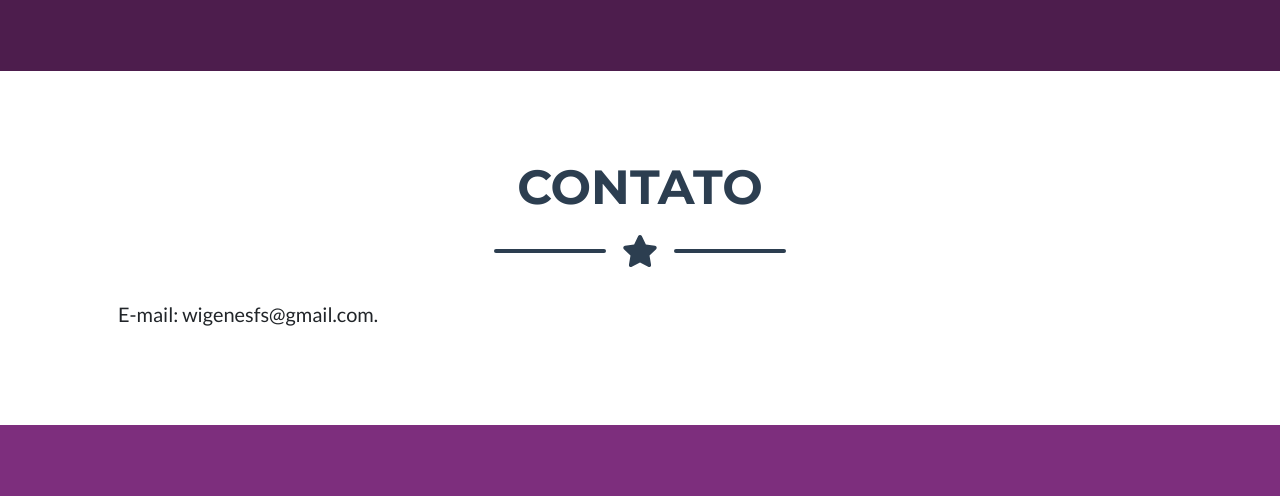
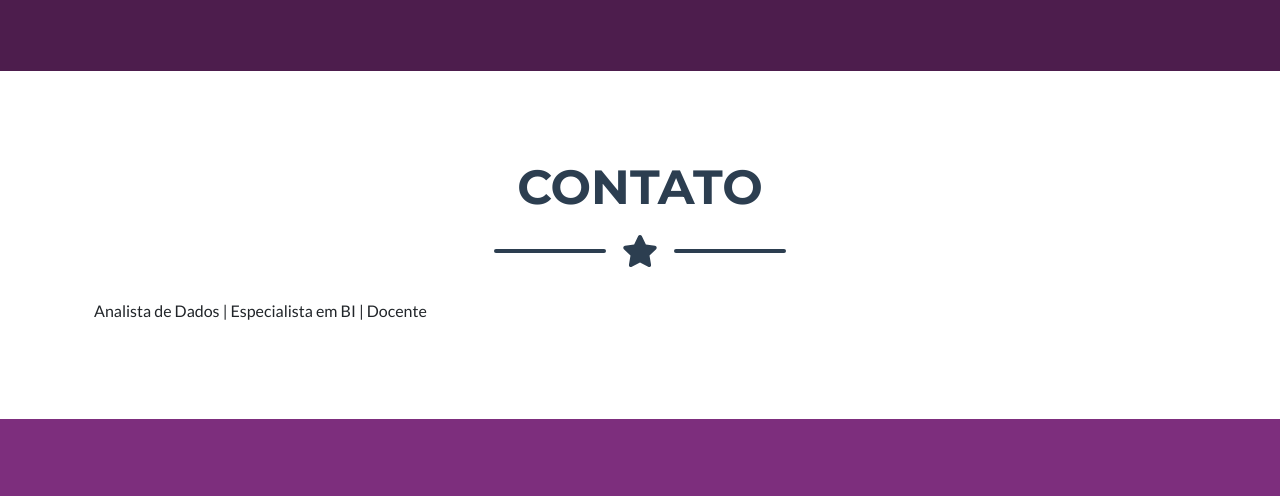
Before and after one commit to wigenesfs/portfolio, a plain HTML site: page index.html in a window 1280 px wide. Shown: the part 1939-2435 px from the top of the page. Drawn offline with nearby package versions, Linux system fonts and the light colour scheme.

Commit message:
Update index.html

```diff
--- a/index.html
+++ b/index.html
@@ -160,11 +160,7 @@
                     <div class="divider-custom-icon"><i class="fas fa-star"></i></div>
                     <div class="divider-custom-line"></div>
                 </div>
-                <div class="col-lg-4">
-                        <p class="lead mb-0">
-                            E-mail: wigenesfs@gmail.com.
-                        </p>
-                </div>
+                <p class="masthead-subheading font-weight-light mb-0">Analista de Dados | Especialista em BI | Docente</p>
 				<!-- Contact Section Form-->
                 <!-- <div class="row">
                     <div class="col-lg-8 mx-auto">
```
